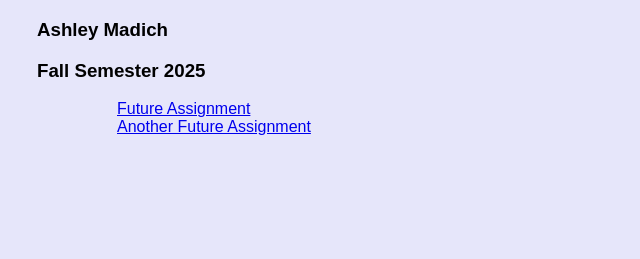
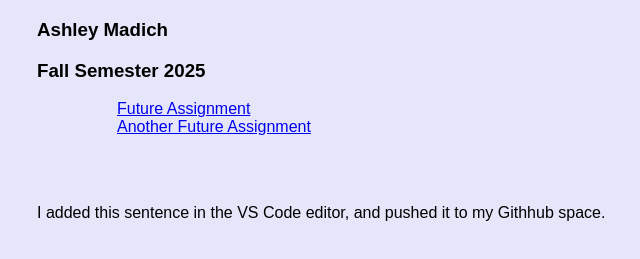
Before and after one commit to madichdesignstudio/mctc-html2, a plain HTML site: page index.html in a window 1280 px wide. Shown: the part 119-378 px from the top of the page, without its empty margins (21-661 px from the left). Drawn offline with Linux system fonts and the light colour scheme.

Commit message:
edited to add vs code note

```diff
--- a/index.html
+++ b/index.html
@@ -38,3 +38,6 @@
 
 </body>
 </html>
+<br>
+<br>
+<p>I added this sentence in the VS Code editor, and pushed it to my Githhub space.</p>
```
